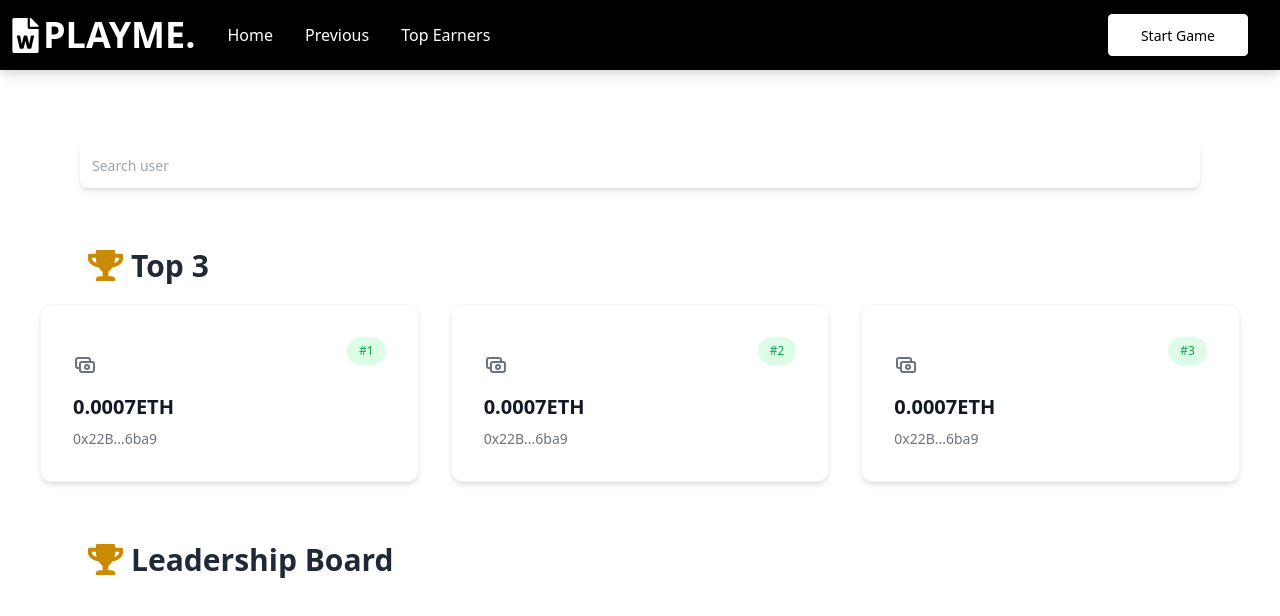
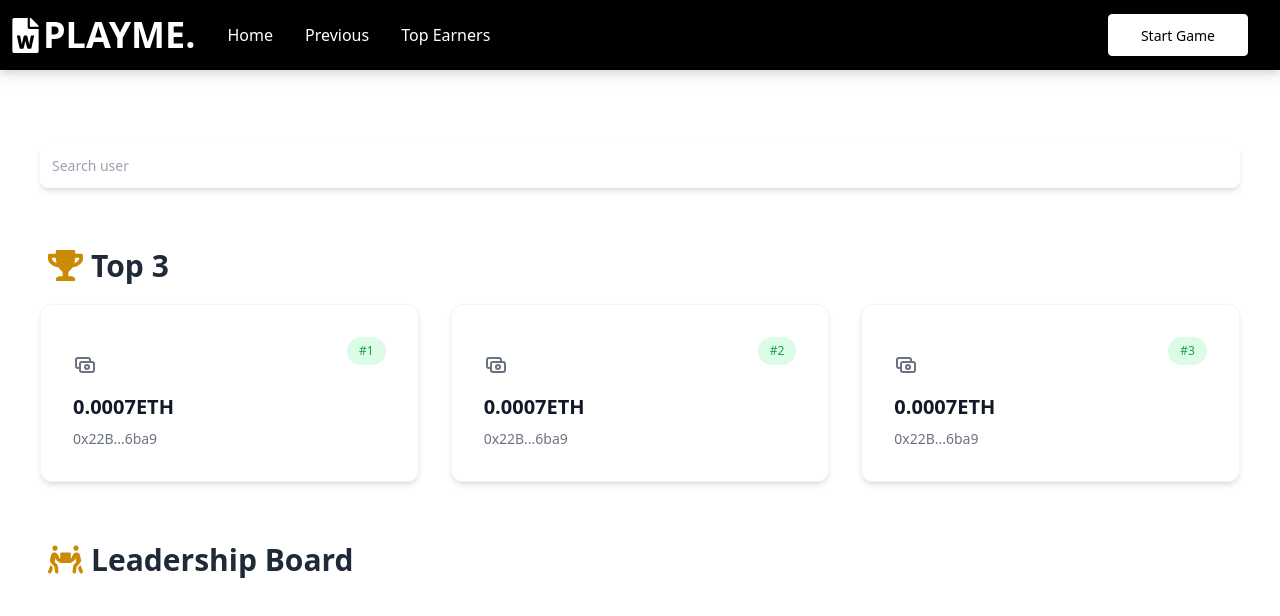
Before and after one commit to kwakyebrilliant/playme, a React (Create React App) app: page /earners in a window 1280 px wide. Shown: the top 616 px of the page. Built offline with nearby package versions, Linux system fonts and the light colour scheme; the HTML template or start-up script is replaced by a standard one.

Commit message:
earners updates

```diff
--- a/src/components/Earners.js
+++ b/src/components/Earners.js
@@ -2,7 +2,7 @@
 import React from 'react'
 import Navigation from './Navigation'
 
-import { FaTrophy } from 'react-icons/fa'
+import { FaTrophy, FaPeopleCarry } from 'react-icons/fa'
 
 function Earners() {
   return (
@@ -10,7 +10,7 @@ function Earners() {
         <Navigation />
 
 
-        <div className="flex flex-col bg-white m-auto px-20 pt-36">
+        <div className="flex flex-col bg-white m-auto px-10 pt-36">
 
             <div>
                 <label className="sr-only" for="user">User</label>
@@ -25,7 +25,7 @@ function Earners() {
 
         {/* Top 3 Earners */}
         <div className="flex flex-col bg-white m-auto pt-10">
-        <h1 className="flex py-5 lg:mx-20 md:mx-10 mx-5 font-bold text-3xl text-gray-800">
+        <h1 className="flex py-5 lg:mx-10 md:mx-10 mx-5 font-bold text-3xl text-gray-800">
         <FaTrophy className=' text-yellow-600 lg:w-[35px] lg:h-[35px] mx-2' />
                 Top 3
         </h1>
@@ -140,12 +140,14 @@ function Earners() {
         </div>
 
 
-        {/* Top 3 Earners */}
+        {/* Leadership board */}
         <div className="flex flex-col bg-white m-auto pt-10">
-        <h1 className="flex py-5 lg:mx-20 md:mx-10 mx-5 font-bold text-3xl text-gray-800">
-        <FaTrophy className=' text-yellow-600 lg:w-[35px] lg:h-[35px] mx-2' />
+        <h1 className="flex py-5 lg:mx-10 md:mx-10 mx-5 font-bold text-3xl text-gray-800">
+        <FaPeopleCarry className=' text-yellow-600 lg:w-[35px] lg:h-[35px] mx-2' />
                 Leadership Board
         </h1>
+
+
 
         </div>
 
```
